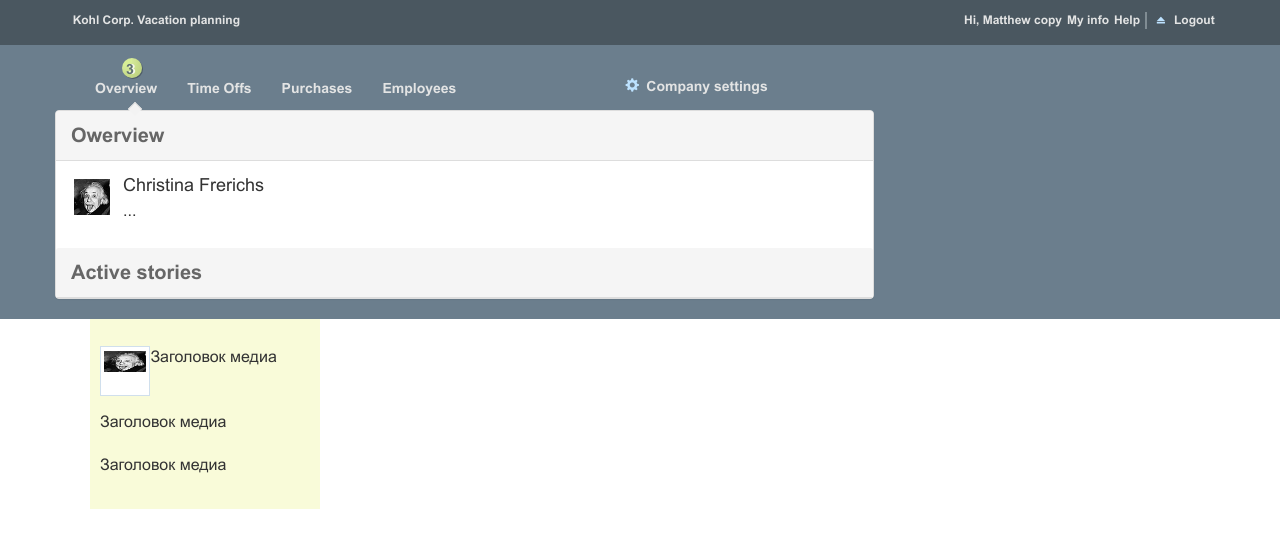
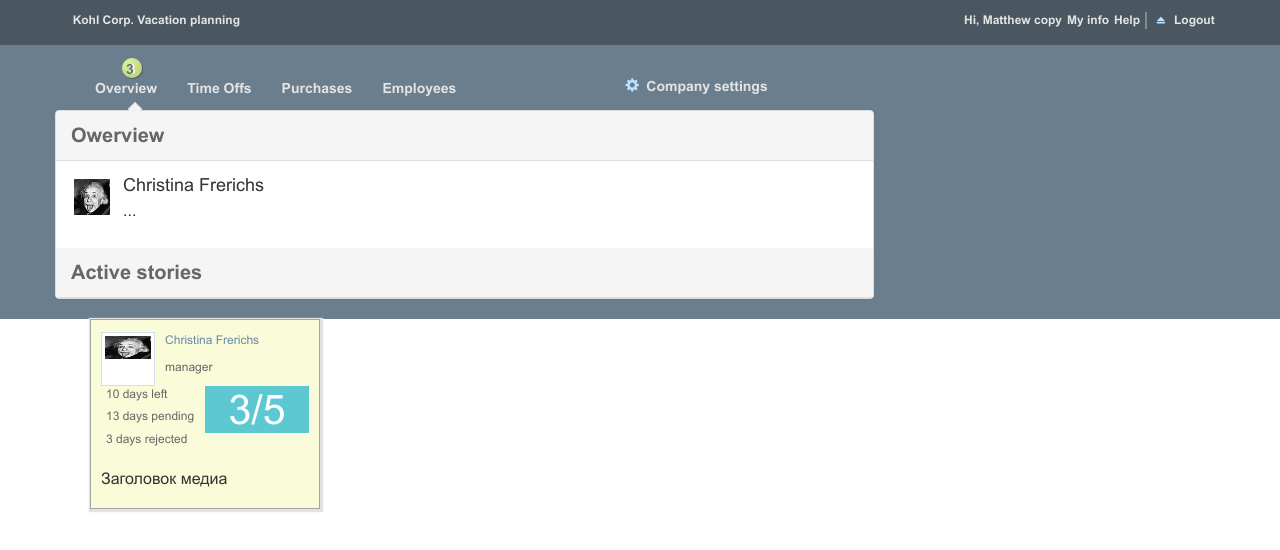
Before and after one commit to Sushinoa/Task-3, a website: page src/index.html in a window 1280 px wide. Drawn offline with nearby package versions, Linux system fonts and the light colour scheme.

Commit message:
Tooltip content

```diff
--- a/src/css/main.css
+++ b/src/css/main.css
@@ -202,6 +202,8 @@ body {
     width: 230px;
     min-height: 190px;
     background-color: #f9fbd9;
+    border: 1px solid #a6a6a6;
+    box-shadow: #e2e2e2 1px 1px 1px 2px;;
 
 }
 .tool_tip_container{
@@ -229,8 +231,54 @@ body {
     display: flex;
     flex-direction: column;
     justify-content: center;
-    width: 24%;
+    width: 26%;
     min-height: 45px;
     background-color: #ffffff;
     border: 1px solid #d0dfec;
 }
+.left_info{
+    margin-left: 10px;
+}
+ .left_info .left_info_name {
+    font-family: "ArialRegular";
+    font-size: 12px;
+    color: #6689a6;
+}
+.left_info .position {
+    font-family: "ArialRegular";
+    font-size: 12px;
+    color: #666666;
+}
+.info_container{
+    display: flex;
+    justify-content: space-between;
+    align-items: flex-start;
+}
+.info_container_feft{
+    margin-left: 5px;
+    text-align: justify;
+}
+.info_container_feft p{
+    font-family: "ArialRegular";
+    font-size: 12px;
+    color: #666666;
+}
+.info_container_right{
+
+    width: 50%;
+    height: 47px;
+    background-color: #5ec8d2;
+    position: relative;
+}
+.rating{
+    position: absolute;
+    top: 50%;
+    left: 50%;
+    transform: translate(-50%, -50%);
+}
+.info_container_right span{
+    font-family: "ArialRegular";
+    font-size: 41px;
+    color: #ffffff;
+
+}
--- a/src/index.html
+++ b/src/index.html
@@ -143,14 +143,19 @@
 
             </div>
 
-            <div class="">
-                <p class="">Заголовок медиа</p>
+            <div class="left_info">
+                <p class="left_info_name">Christina Frerichs</p>
+                <p class="position">manager</p>
             </div>
         </li>
-        <li class="media">
-            <div class="media-body">
-                <p class="media-heading">Заголовок медиа</p>
-
+        <li class="info_container">
+            <div class="info_container_feft">
+                <p class="media-heading"> 10 days left</p>
+                <p class="media-heading">13 days pending</p>
+                <p class="media-heading">3 days rejected</p>
+            </div>
+            <div class="info_container_right">
+                <span class="rating">3/5</span>
             </div>
         </li>
         <li class="media">
```
